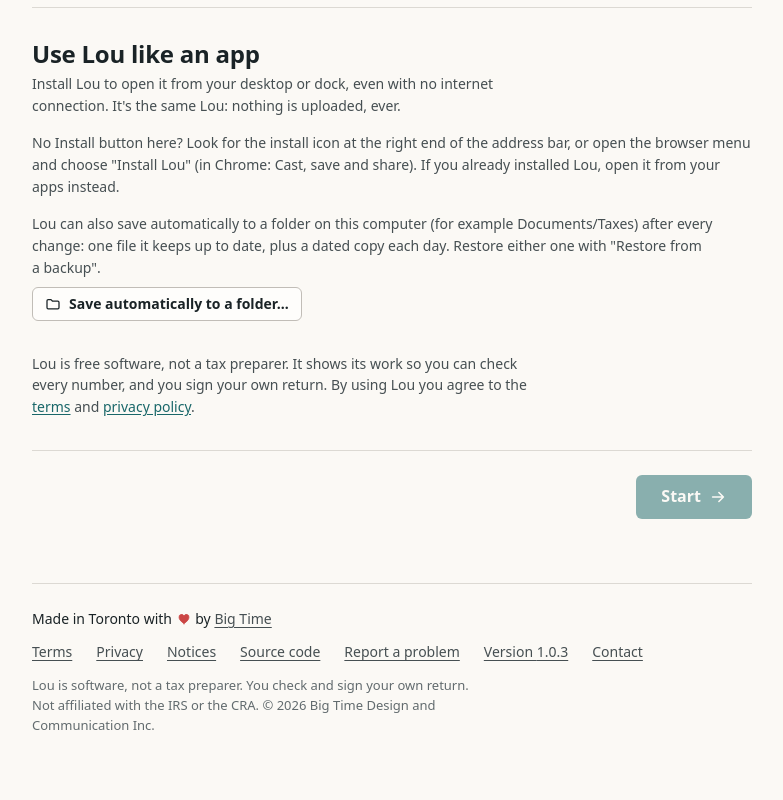
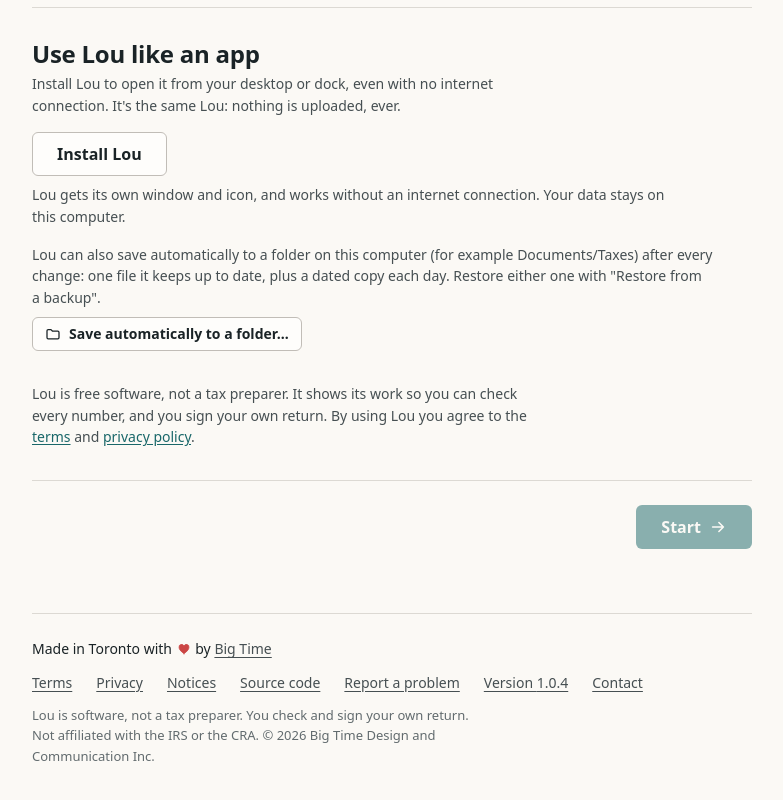
Before and after one commit to karimawad/lou, a React (Vite) app in the folder app/: page / in a window 1280 px wide. Shown: the part 1140-1940 px from the top of the page, without its empty margins (384-1167 px from the left). Built offline with nearby package versions, Linux system fonts and the light colour scheme.

Commit message:
Always show an Install Lou button, with steps when no prompt (1.0.4)
Co-Authored-By: Claude Sonnet 5.5 <noreply@anthropic.com>

```diff
--- a/app/package.json
+++ b/app/package.json
@@ -1,7 +1,7 @@
 {
   "name": "lou",
   "private": true,
-  "version": "1.0.3",
+  "version": "1.0.4",
   "type": "module",
   "scripts": {
     "dev": "vite",
--- a/app/src/screens/Install.tsx
+++ b/app/src/screens/Install.tsx
@@ -1,12 +1,14 @@
 // "Install Lou" (its own window and icon, works offline) and the banners an installed Lou needs:
 // a new version is ready, or a .lou file was opened with Lou.
 
+import { useState } from 'react';
 import { applyUpdate, clearLaunchFile, installHint, installLou, usePwa } from '../pwa';
 import { Callout } from '../ui/kit';
 import { BackupPanel } from './Backup';
 
 export function InstallLou({ compact = false }: { compact?: boolean }) {
   const { canInstall, installed } = usePwa();
+  const [steps, setSteps] = useState(false);
   if (installed) return null;
   const hint = installHint();
   if (canInstall) {
@@ -28,7 +30,15 @@ export function InstallLou({ compact = false }: { compact?: boolean }) {
     chromium: 'No Install button here? Look for the install icon at the right end of the address bar, or open the browser menu and choose "Install Lou" (in Chrome: Cast, save and share). If you already installed Lou, open it from your apps instead.',
     'maybe-menu': 'Your browser may offer "Install Lou" or "Add to Home screen" in its menu. If it does not, Lou still works in a normal tab, and a backup file keeps your work safe.',
   };
-  return <p className="small muted">{note[hint]}</p>;
+  // The browser gave no install prompt: a page cannot force one, so the button shows that browser's own steps.
+  if (hint === 'no-install') return <p className="small muted">{note[hint]}</p>;
+  return (
+    <div style={{ display: 'grid', gap: 'var(--s-2)', justifyItems: 'start' }}>
+      <button type="button" className="btn btn-secondary" aria-expanded={steps} onClick={() => setSteps((v) => !v)}>Install Lou</button>
+      <p className="small muted" hidden={!steps} role="status">{note[hint]}</p>
+      {!steps && <p className="small muted">Lou gets its own window and icon, and works without an internet connection. Your data stays on this computer.</p>}
+    </div>
+  );
 }
 
 export function PwaBanners() {
```
Also changed, not shown: 1 other file (tests, documents, lock files or other folders).
